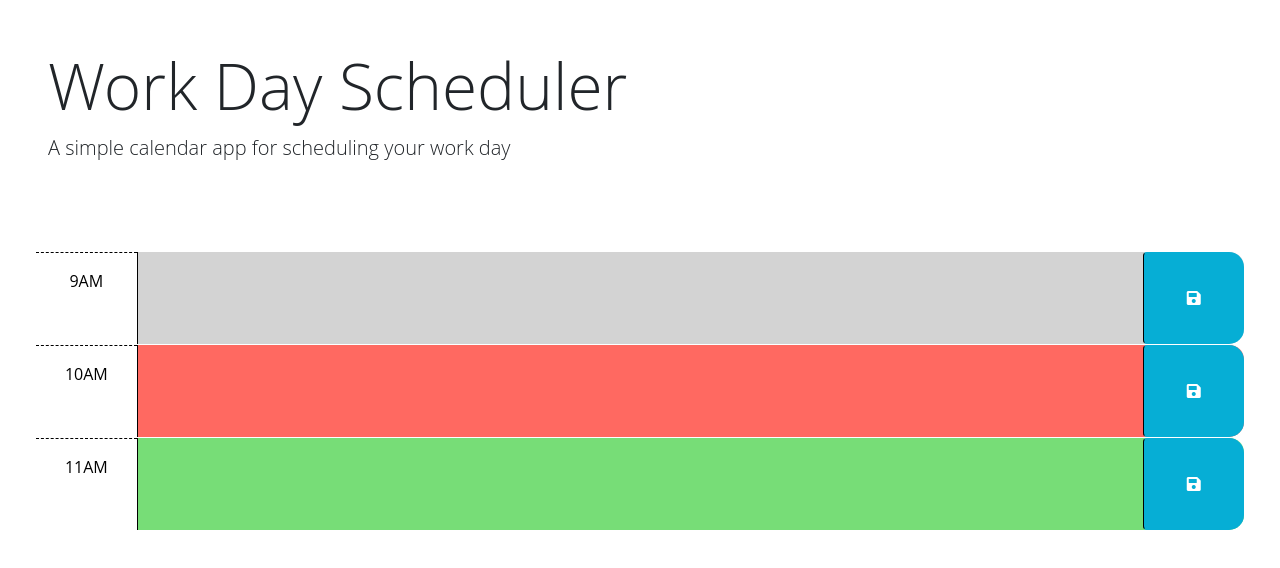
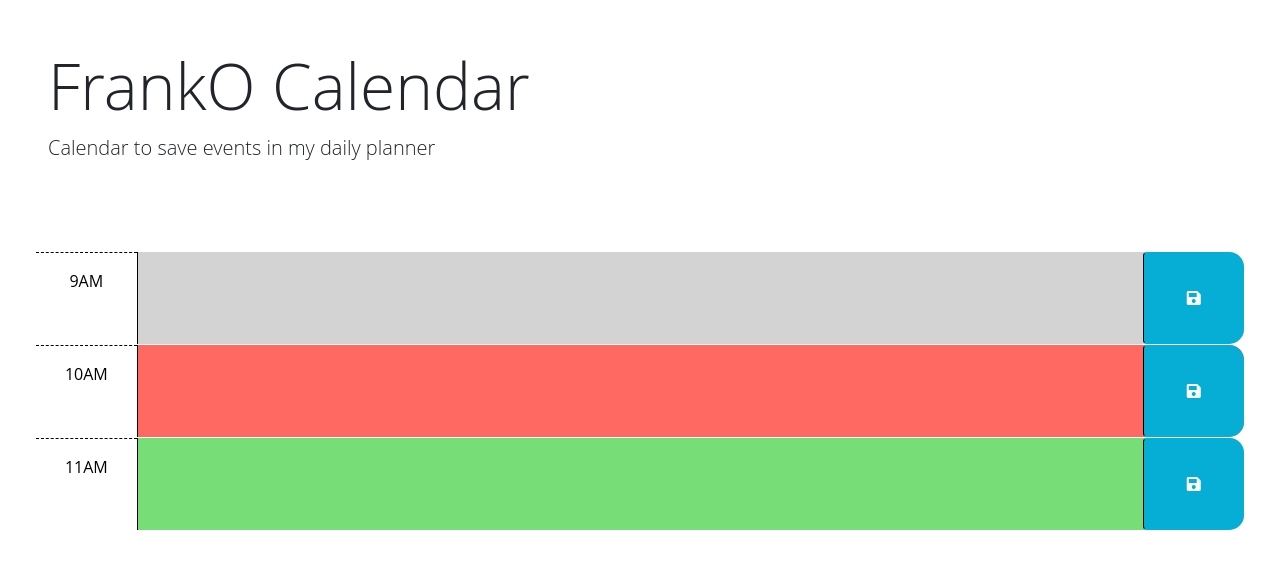
Before and after one commit to Franko88Bit/FrankO-Calender, a plain HTML site: page index.html in a window 1280 px wide. Drawn offline with nearby package versions, Linux system fonts and the light colour scheme; files that its build step writes are made by us from their sources.

Commit message:
Modified my index.html

```diff
--- a/index.html
+++ b/index.html
@@ -20,14 +20,14 @@
       href="https://fonts.googleapis.com/css2?family=Fira+Sans:wght@400;700&display=swap"
       rel="stylesheet"
     />
-    <link rel="stylesheet" href="style.css" />
-    <title>Work Day Scheduler</title>
+    <link rel="stylesheet" href="./assets/css/style.css" />
+    <title>FrankO Calendar</title>
   </head>
 
   <body>
     <header class="p-5 mb-4">
-      <h1 class="display-3">Work Day Scheduler</h1>
-      <p class="lead">A simple calendar app for scheduling your work day</p>
+      <h1 class="display-3">FrankO Calendar</h1>
+      <p class="lead">Calendar to save events in my daily planner</p>
       <p id="currentDay" class="lead"></p>
     </header>
     <div class="container-fluid px-5">
```
